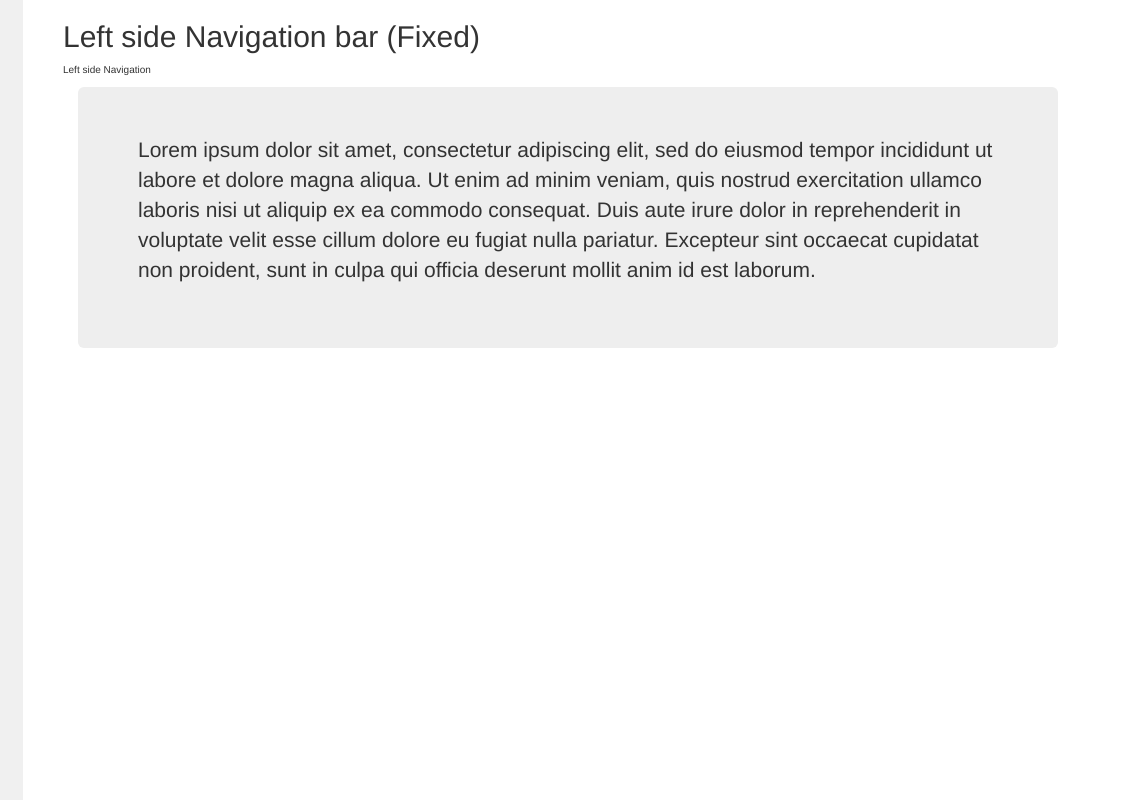
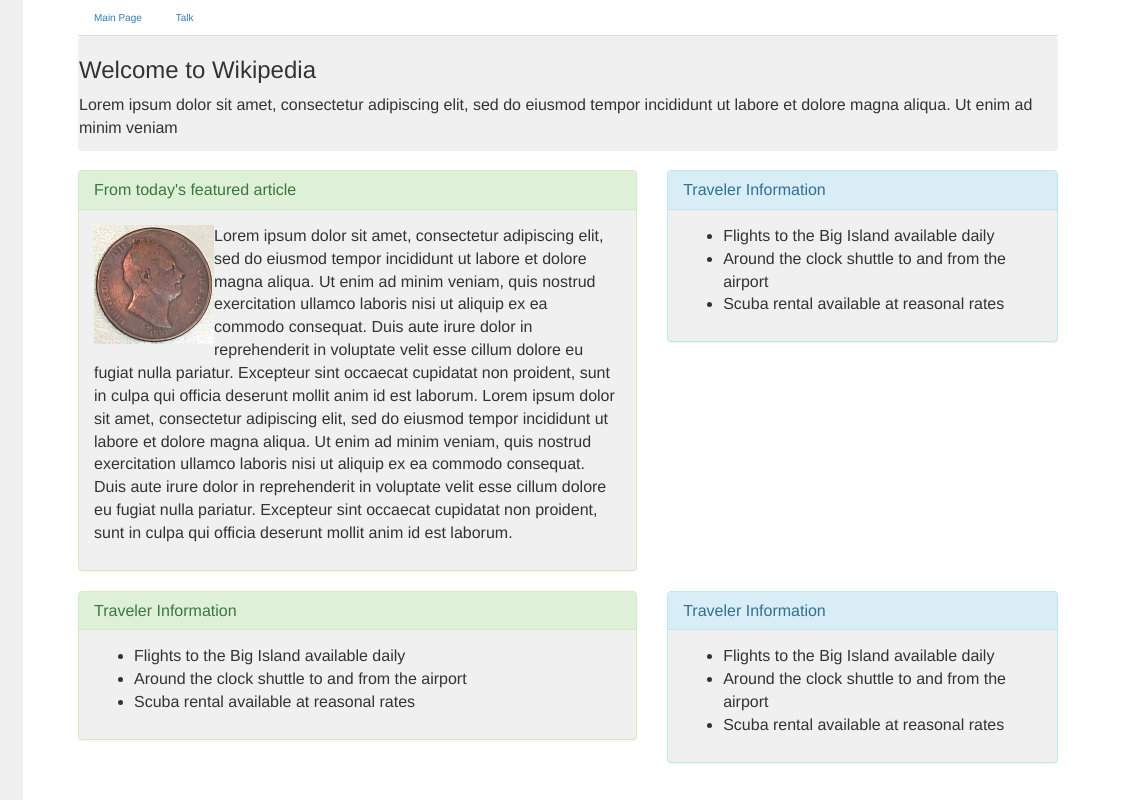
Before and after one commit to maryrobinrose/wikipedia-copy, a plain HTML site: page index.html in a window 1280 px wide. Shown: the full height of the page, 152-1280 px from the left. Drawn offline with nearby package versions, Linux system fonts and the light colour scheme.

Commit message:
add image to panel

```diff
--- a/css/styles.css
+++ b/css/styles.css
@@ -58,15 +58,20 @@ body {
   color: #30a;
 }
 
+.panel {
+  background-color: #f0f0f0;
+  font-size: 1.6rem;
+}
+
+#featured img {
+  width: 120px;
+  float: left;
+}
+
+#featured p {
+}
 /* .top {
   background-color: #f0f0f0;
   height: 75px;
   padding-top: 40px;
-}
-
-.top .nav {
-}
-
-.container {
-  margin-left: 175px;
 } */
--- a/index.html
+++ b/index.html
@@ -43,15 +43,6 @@
       </ul>
     </div>
     <div class="container">
-      <div class="row">
-        <h2>Left side Navigation bar (Fixed)</h2>
-        <p>Left side Navigation</p>
-      </div>
-      <div class="jumbotron">
-        <p>Lorem ipsum dolor sit amet, consectetur adipiscing elit, sed do eiusmod tempor incididunt ut labore et dolore magna aliqua. Ut enim ad minim veniam, quis nostrud exercitation ullamco laboris nisi ut aliquip ex ea commodo consequat. Duis aute irure dolor in reprehenderit in voluptate velit esse cillum dolore eu fugiat nulla pariatur. Excepteur sint occaecat cupidatat non proident, sunt in culpa qui officia deserunt mollit anim id est laborum.</p>
-      </div>
-    </div>
-    <!--
       <div class="top">
         <ul class="nav nav-tabs">
           <li class="nav-item">
@@ -62,6 +53,65 @@
           </li>
         </ul>
       </div>
--->
+      <div class="panel">
+        <h3>Welcome to Wikipedia</h3>
+        <p>Lorem ipsum dolor sit amet, consectetur adipiscing elit, sed do eiusmod tempor incididunt ut labore et dolore magna aliqua. Ut enim ad minim veniam</p>
+      </div>
+      <div class="row">
+        <div class="col-md-7">
+          <div class="panel panel-success" id=featured>
+            <div class="panel-heading">
+              <h2 class="panel-title">From today's featured article</h2>
+            </div>
+            <div class="panel-body">
+              <img src="img/penny.jpg" alt="penny">
+              <p>Lorem ipsum dolor sit amet, consectetur adipiscing elit, sed do eiusmod tempor incididunt ut labore et dolore magna aliqua. Ut enim ad minim veniam, quis nostrud exercitation ullamco laboris nisi ut aliquip ex ea commodo consequat. Duis aute irure dolor in reprehenderit in voluptate velit esse cillum dolore eu fugiat nulla pariatur. Excepteur sint occaecat cupidatat non proident, sunt in culpa qui officia deserunt mollit anim id est laborum.
+              Lorem ipsum dolor sit amet, consectetur adipiscing elit, sed do eiusmod tempor incididunt ut labore et dolore magna aliqua. Ut enim ad minim veniam, quis nostrud exercitation ullamco laboris nisi ut aliquip ex ea commodo consequat. Duis aute irure dolor in reprehenderit in voluptate velit esse cillum dolore eu fugiat nulla pariatur. Excepteur sint occaecat cupidatat non proident, sunt in culpa qui officia deserunt mollit anim id est laborum.</p>
+            </div>
+          </div>
+        </div><div class="col-md-5">
+          <div class="panel panel-info">
+            <div class="panel-heading">
+              <h2 class="panel-title">Traveler Information</h2>
+            </div>
+            <div class="panel-body">
+              <ul>
+                <li>Flights to the Big Island available daily</li>
+                <li>Around the clock shuttle to and from the airport</li>
+                <li>Scuba rental available at reasonal rates</li>
+              </ul>
+            </div>
+          </div>
+        </div>
+        <div class="row">
+        </div><div class="col-md-7">
+          <div class="panel panel-success">
+            <div class="panel-heading">
+              <h2 class="panel-title">Traveler Information</h2>
+            </div>
+            <div class="panel-body">
+              <ul>
+                <li>Flights to the Big Island available daily</li>
+                <li>Around the clock shuttle to and from the airport</li>
+                <li>Scuba rental available at reasonal rates</li>
+              </ul>
+            </div>
+          </div>
+        </div><div class="col-md-5">
+          <div class="panel panel-info">
+            <div class="panel-heading">
+              <h2 class="panel-title">Traveler Information</h2>
+            </div>
+            <div class="panel-body">
+              <ul>
+                <li>Flights to the Big Island available daily</li>
+                <li>Around the clock shuttle to and from the airport</li>
+                <li>Scuba rental available at reasonal rates</li>
+              </ul>
+            </div>
+          </div>
+        </div>
+      </div>
+    </div>
   </body>
 </html>
```
Also changed, not shown: img/penny.jpg (added). Lines whose indentation alone changed are shown as unchanged.
